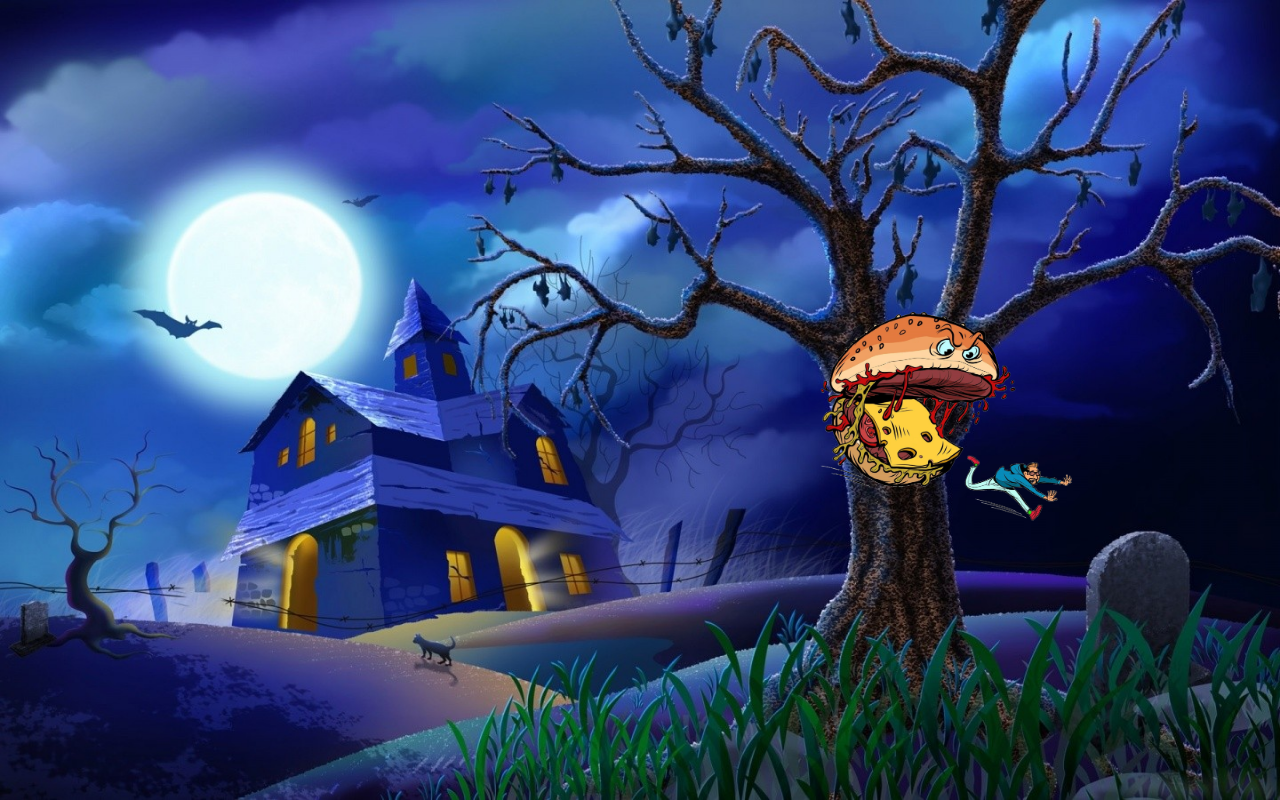
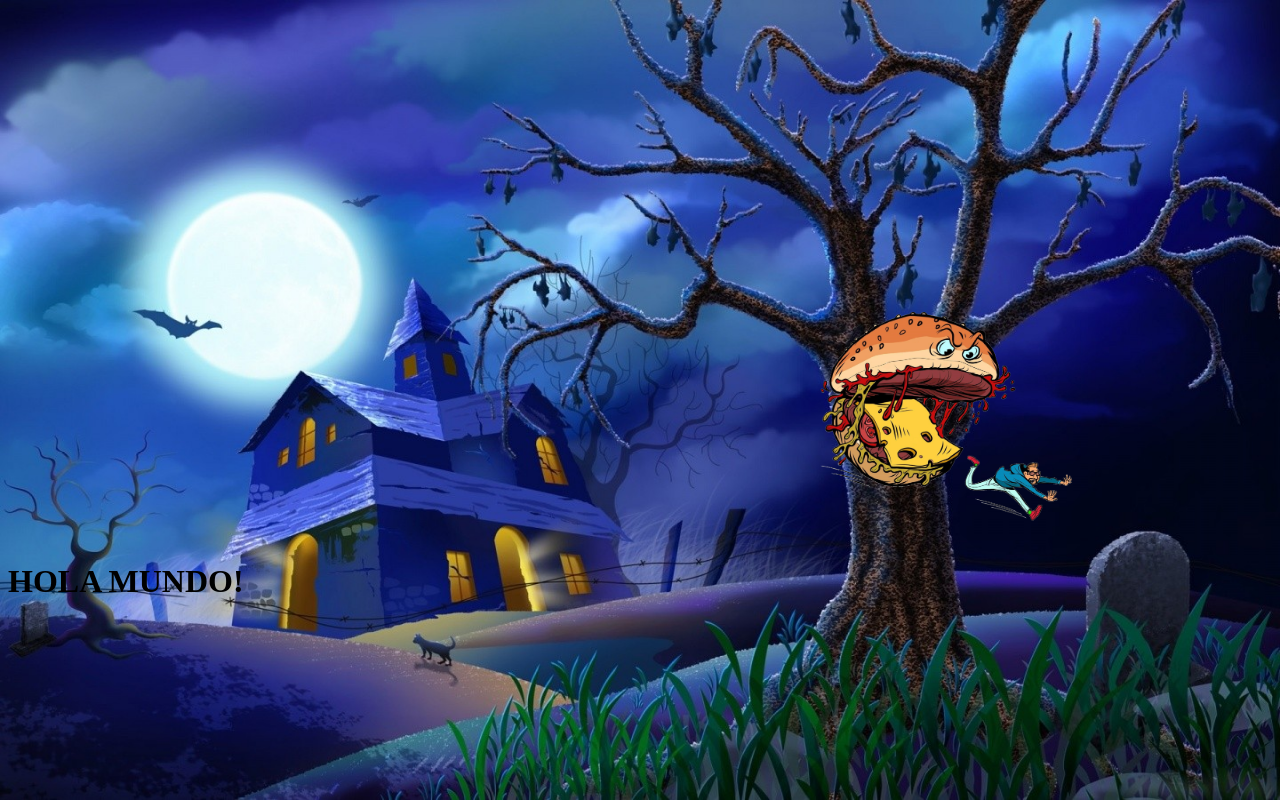
Before and after one commit to jesusod/dangerousfoodwheel, a plain HTML site: page index.html in a window 1280 px wide. Drawn offline with Linux system fonts and the light colour scheme.

Commit message:
h1 Try Udapted

```diff
--- a/index.html
+++ b/index.html
@@ -9,5 +9,6 @@
 </head>
 <body>
     <img src="./hamburguesa monstruosa sin marcas de agua sin fondo blanco.png" alt="Hamburguesa">
+    <h1>HOLA MUNDO! </h1>
 </body>
 </html>
```
